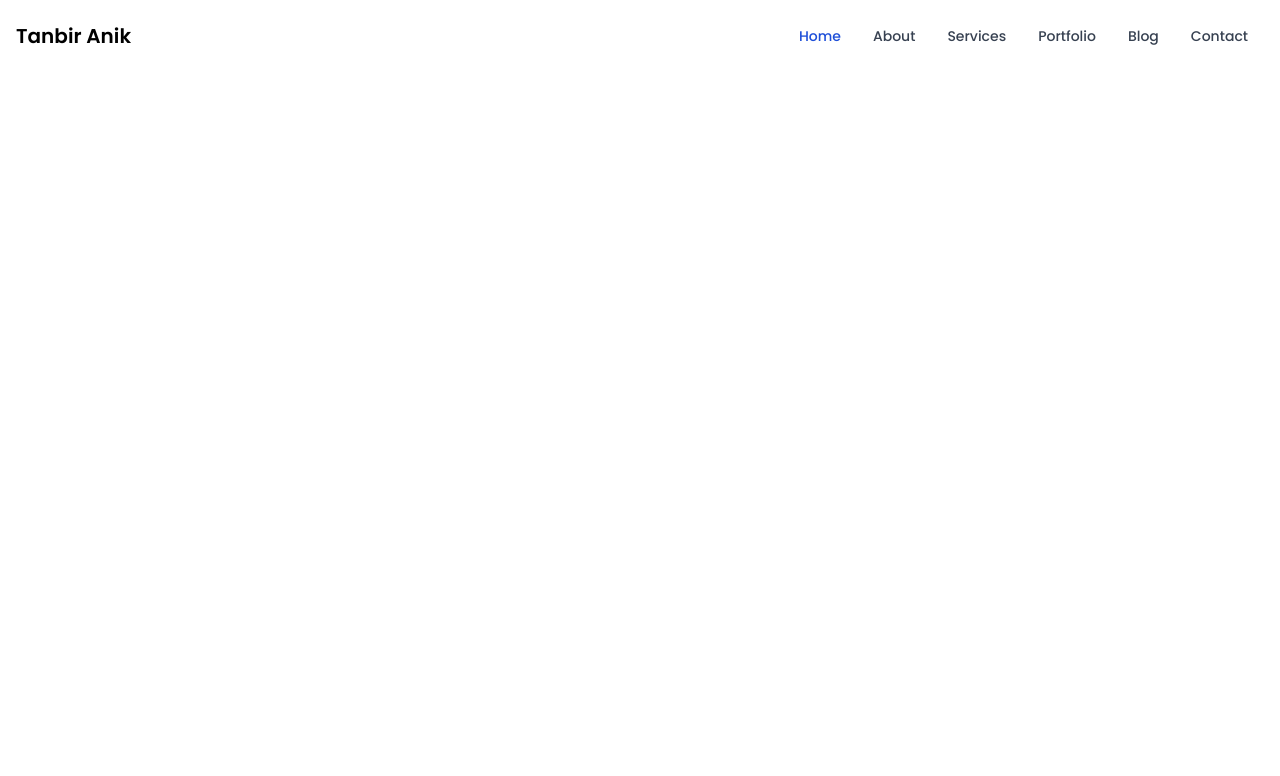
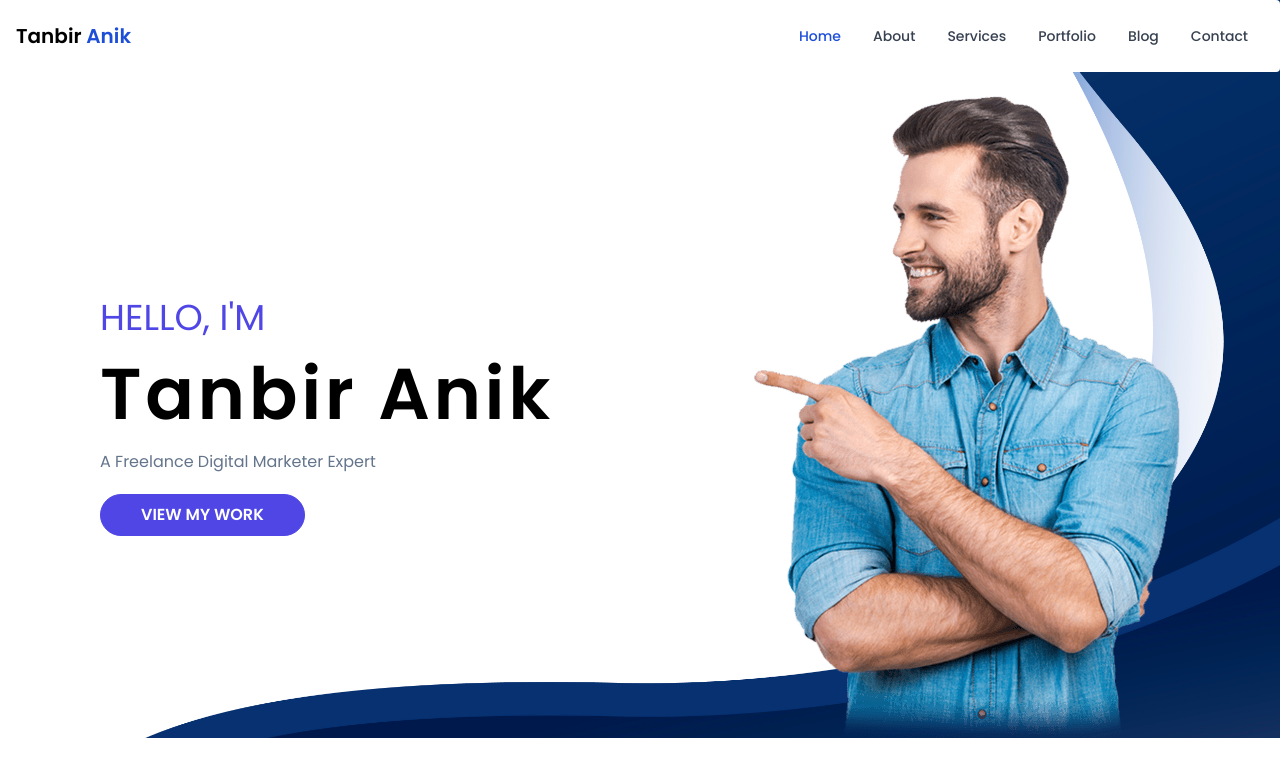
Before and after one commit to ahm-rubayed/unfold-portfolio, a plain HTML site: page index.html in a window 1280 px wide. Drawn offline with nearby package versions, Linux system fonts and the light colour scheme.

Commit message:
Home section added

```diff
--- a/index.html
+++ b/index.html
@@ -1,13 +1,16 @@
-<!doctype html>
+<!DOCTYPE html>
 <html>
   <head>
-  <meta charset="UTF-8">
-  <meta name="viewport" content="width=device-width, initial-scale=1.0">
+    <meta charset="UTF-8" />
+    <meta name="viewport" content="width=device-width, initial-scale=1.0" />
     <title>Tanbir Anik</title>
     <!-- FavIcon -->
-  <link rel="icon" href="images/favicon.png">
+    <link rel="icon" href="images/favicon.png" />
     <!-- Flowbite  -->
-  <link rel="stylesheet" href="https://unpkg.com/flowbite@1.5.1/dist/flowbite.min.css" />
+    <link
+      rel="stylesheet"
+      href="https://unpkg.com/flowbite@1.5.1/dist/flowbite.min.css"
+    />
 
     <script src="https://cdn.tailwindcss.com"></script>
     <script>
@@ -15,46 +18,97 @@
         theme: {
           extend: {
             colors: {
-            clifford: '#da373d',
-          }
-        }
-      }
-    }
+              clifford: "#da373d",
+            },
+          },
+        },
+      };
     </script>
 
-  <link rel="stylesheet" href="style.css">
+    <link rel="stylesheet" href="style.css" />
   </head>
   <body>
     <header>
       <!-- Navbar  -->
-    <nav class="bg-white border-gray-200 px-2 sm:px-4 py-2.5 rounded dark:bg-gray-900">
-        <div class="container flex flex-wrap justify-between items-center mx-auto">
-          <a href="https://flowbite.com/" class="flex items-center">
-              <span class="self-center text-xl font-semibold whitespace-nowrap dark:text-white">Tanbir Anik</span>
+      <nav
+        class="bg-white border-gray-200 px-2 sm:px-4 py-2.5 rounded dark:bg-gray-900 fixed w-full"
+      >
+        <div
+          class="container flex flex-wrap justify-between items-center mx-auto"
+        >
+          <a
+            href="https://flowbite.com/"
+            class="self-center text-xl font-semibold whitespace-nowrap dark:text-white"
+            >Tanbir<span class="text-blue-700"> Anik</span>
           </a>
-          <button data-collapse-toggle="navbar-default" type="button" class="inline-flex items-center p-2 ml-3 text-sm text-gray-500 rounded-lg md:hidden hover:bg-gray-100 focus:outline-none focus:ring-2 focus:ring-gray-200 dark:text-gray-400 dark:hover:bg-gray-700 dark:focus:ring-gray-600" aria-controls="navbar-default" aria-expanded="false">
+          <button
+            data-collapse-toggle="navbar-default"
+            type="button"
+            class="inline-flex items-center p-2 ml-3 text-sm text-gray-500 rounded-lg md:hidden hover:bg-gray-100 focus:outline-none focus:ring-2 focus:ring-gray-200 dark:text-gray-400 dark:hover:bg-gray-700 dark:focus:ring-gray-600"
+            aria-controls="navbar-default"
+            aria-expanded="false"
+          >
             <span class="sr-only">Open main menu</span>
-            <svg class="w-6 h-6" aria-hidden="true" fill="currentColor" viewBox="0 0 20 20" xmlns="http://www.w3.org/2000/svg"><path fill-rule="evenodd" d="M3 5a1 1 0 011-1h12a1 1 0 110 2H4a1 1 0 01-1-1zM3 10a1 1 0 011-1h12a1 1 0 110 2H4a1 1 0 01-1-1zM3 15a1 1 0 011-1h12a1 1 0 110 2H4a1 1 0 01-1-1z" clip-rule="evenodd"></path></svg>
+            <svg
+              class="w-6 h-6"
+              aria-hidden="true"
+              fill="currentColor"
+              viewBox="0 0 20 20"
+              xmlns="http://www.w3.org/2000/svg"
+            >
+              <path
+                fill-rule="evenodd"
+                d="M3 5a1 1 0 011-1h12a1 1 0 110 2H4a1 1 0 01-1-1zM3 10a1 1 0 011-1h12a1 1 0 110 2H4a1 1 0 01-1-1zM3 15a1 1 0 011-1h12a1 1 0 110 2H4a1 1 0 01-1-1z"
+                clip-rule="evenodd"
+              ></path>
+            </svg>
           </button>
           <div class="hidden w-full md:block md:w-auto" id="navbar-default">
-            <ul class="flex flex-col p-4 mt-4 bg-gray-50 rounded-lg border border-gray-100 md:flex-row md:space-x-8 md:mt-0 md:text-sm md:font-medium md:border-0 md:bg-white dark:bg-gray-800 md:dark:bg-gray-900 dark:border-gray-700">
+            <ul
+              class="flex flex-col p-4 mt-4 rounded-lg border border-gray-100 md:flex-row md:space-x-8 md:mt-0 md:text-sm md:font-medium md:border-0 md:bg-white dark:bg-gray-800 md:dark:bg-gray-900 dark:border-gray-700"
+            >
               <li>
-                <a href="#" class="block py-2 pr-4 pl-3 text-white bg-blue-700 rounded md:bg-transparent md:text-blue-700 md:p-0 dark:text-white" aria-current="page">Home</a>
+                <a
+                  href="#"
+                  class="block py-2 pr-4 pl-3 text-white bg-blue-700 rounded md:bg-transparent md:text-blue-700 md:p-0 dark:text-white"
+                  aria-current="page"
+                  >Home</a
+                >
               </li>
               <li>
-                <a href="#" class="block py-2 pr-4 pl-3 text-gray-700 rounded hover:bg-gray-100 md:hover:bg-transparent md:border-0 md:hover:text-blue-700 md:p-0 dark:text-gray-400 md:dark:hover:text-white dark:hover:bg-gray-700 dark:hover:text-white md:dark:hover:bg-transparent">About</a>
+                <a
+                  href="#"
+                  class="block py-2 pr-4 pl-3 text-gray-700 rounded hover:bg-gray-100 md:hover:bg-transparent md:border-0 md:hover:text-blue-700 md:p-0 dark:text-gray-400 md:dark:hover:text-white dark:hover:bg-gray-700 dark:hover:text-white md:dark:hover:bg-transparent"
+                  >About</a
+                >
               </li>
               <li>
-                <a href="#" class="block py-2 pr-4 pl-3 text-gray-700 rounded hover:bg-gray-100 md:hover:bg-transparent md:border-0 md:hover:text-blue-700 md:p-0 dark:text-gray-400 md:dark:hover:text-white dark:hover:bg-gray-700 dark:hover:text-white md:dark:hover:bg-transparent">Services</a>
+                <a
+                  href="#"
+                  class="block py-2 pr-4 pl-3 text-gray-700 rounded hover:bg-gray-100 md:hover:bg-transparent md:border-0 md:hover:text-blue-700 md:p-0 dark:text-gray-400 md:dark:hover:text-white dark:hover:bg-gray-700 dark:hover:text-white md:dark:hover:bg-transparent"
+                  >Services</a
+                >
               </li>
               <li>
-                <a href="#" class="block py-2 pr-4 pl-3 text-gray-700 rounded hover:bg-gray-100 md:hover:bg-transparent md:border-0 md:hover:text-blue-700 md:p-0 dark:text-gray-400 md:dark:hover:text-white dark:hover:bg-gray-700 dark:hover:text-white md:dark:hover:bg-transparent">Portfolio</a>
+                <a
+                  href="#"
+                  class="block py-2 pr-4 pl-3 text-gray-700 rounded hover:bg-gray-100 md:hover:bg-transparent md:border-0 md:hover:text-blue-700 md:p-0 dark:text-gray-400 md:dark:hover:text-white dark:hover:bg-gray-700 dark:hover:text-white md:dark:hover:bg-transparent"
+                  >Portfolio</a
+                >
               </li>
               <li>
-                <a href="#" class="block py-2 pr-4 pl-3 text-gray-700 rounded hover:bg-gray-100 md:hover:bg-transparent md:border-0 md:hover:text-blue-700 md:p-0 dark:text-gray-400 md:dark:hover:text-white dark:hover:bg-gray-700 dark:hover:text-white md:dark:hover:bg-transparent">Blog</a>
+                <a
+                  href="#"
+                  class="block py-2 pr-4 pl-3 text-gray-700 rounded hover:bg-gray-100 md:hover:bg-transparent md:border-0 md:hover:text-blue-700 md:p-0 dark:text-gray-400 md:dark:hover:text-white dark:hover:bg-gray-700 dark:hover:text-white md:dark:hover:bg-transparent"
+                  >Blog</a
+                >
               </li>
               <li>
-                <a href="#" class="block py-2 pr-4 pl-3 text-gray-700 rounded hover:bg-gray-100 md:hover:bg-transparent md:border-0 md:hover:text-blue-700 md:p-0 dark:text-gray-400 md:dark:hover:text-white dark:hover:bg-gray-700 dark:hover:text-white md:dark:hover:bg-transparent">Contact</a>
+                <a
+                  href="#"
+                  class="block py-2 pr-4 pl-3 text-gray-700 rounded hover:bg-gray-100 md:hover:bg-transparent md:border-0 md:hover:text-blue-700 md:p-0 dark:text-gray-400 md:dark:hover:text-white dark:hover:bg-gray-700 dark:hover:text-white md:dark:hover:bg-transparent"
+                  >Contact</a
+                >
               </li>
             </ul>
           </div>
@@ -62,13 +116,30 @@
       </nav>
 
       <!-- Home  -->
-
-
-
-
-
+      <section id="home" class="pt-24">
+        <div
+          class="container mx-auto flex flex-col sm:flex-row justify-around items-center"
+        >
+          <div class="col text-center sm:text-start">
+            <h4 class="text-4xl text-indigo-600 uppercase">Hello, I'm</h4>
+            <h1 class="text-7xl tracking-wider font-semibold my-5">
+              Tanbir Anik
+            </h1>
+            <p class="capitalize text-slate-500">
+              A freelance digital marketer expert
+            </p>
+            <a
+              href="#"
+              class="btn bg-indigo-600 font-semibold border border-indigo-600 duration-300 py-2 px-10 mt-5 inline-block text-white rounded-full uppercase mt-4 hover:bg-white hover:text-indigo-600 ease-linear"
+              >View my work</a
+            >
+          </div>
+          <div class="col pt-8 sm:pt-0">
+            <img src="images/hero.png" alt="" />
+          </div>
+        </div>
+      </section>
     </header>
-
 
     <!-- Flowbite JS -->
     <script src="https://unpkg.com/flowbite@1.5.1/dist/flowbite.js"></script>
--- a/style.css
+++ b/style.css
@@ -4,3 +4,16 @@
 body {
     font-family: 'Poppins', sans-serif;
 }
+
+/* Home  */
+header {
+    background: url(images/banner.jpg) no-repeat right;
+    background-size: cover;
+    height: 100%;
+}
+
+@media screen and (max-width:639px){
+    header {
+        background: none;
+    }
+}
```
Also changed, not shown: images/banner.jpg (added), images/hero.png (added). Lines whose indentation alone changed are shown as unchanged.
